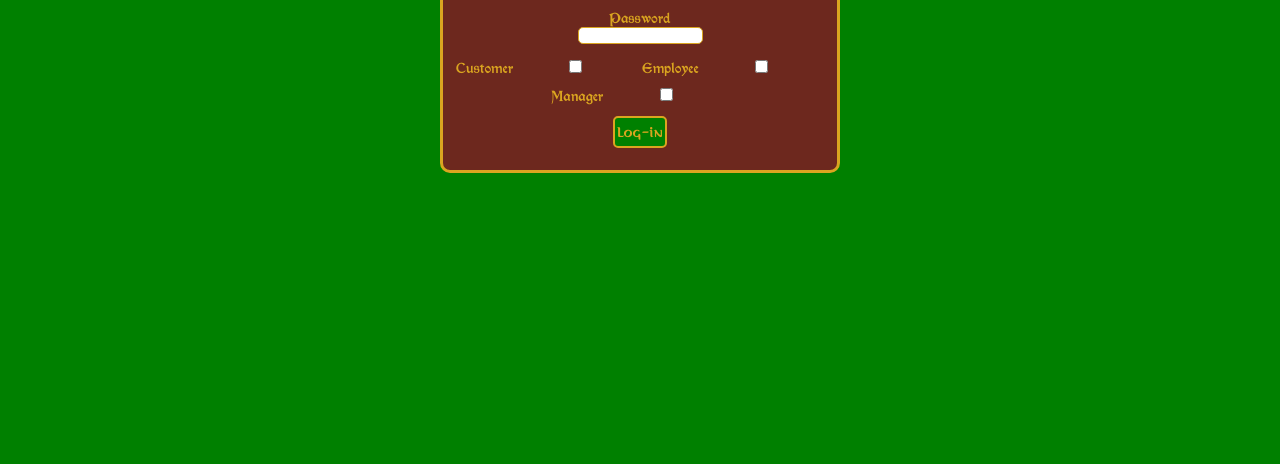
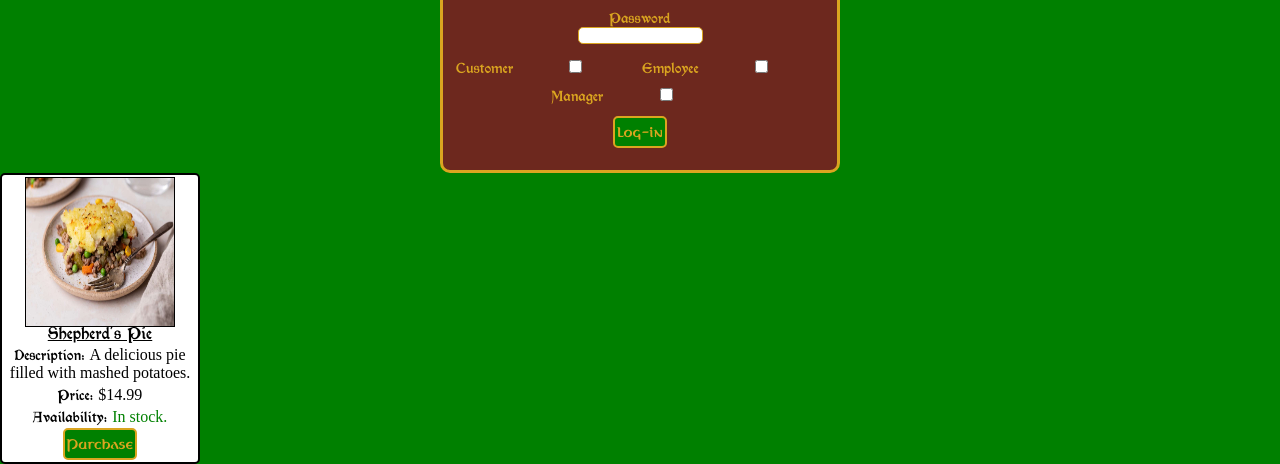
Before and after one commit to bjock7498/finalProj, a plain HTML site: page lucky_shamrock_pub_style_tester.html in a window 1280 px wide. Shown: the part 546-1010 px from the top of the page. Before the commit the page ends 800 px from the top, so only its background shows below. Drawn offline with Linux system fonts and the light colour scheme.

Commit message:
Add files via upload

```diff
--- a/lucky_shamrock_pub_style.css
+++ b/lucky_shamrock_pub_style.css
@@ -161,3 +161,30 @@ list-style-image:url("Menu\ Arrow.png");
     background-color:rgb(58, 141, 58);
     cursor:pointer;
 }
+.menu_item{/*the base slot for a menu item*/
+    border: 2px solid black;
+    border-radius:5px;
+    height:fit-content;
+    width:200px;
+    padding: 2px 3px;
+    display:flex;
+    flex-direction:column;
+    align-items:center;
+    text-align:center;
+    background-color:white;
+}
+.menu_item div{/*edited to be used as containers for information in the menu slots.*/
+margin:2px 0;
+}
+.menu_item img{
+    height:150px;
+    width:150px;
+    border:1px solid black;
+}
+.menu_item h3{
+    font-family:Morris-Roman;
+    text-decoration:underline;
+}
+.menu_item .title{/*used as a modifier for the "title" part of a segment of the menu slot*/
+font-family:Morris-Roman;
+}
--- a/lucky_shamrock_pub_style_tester.html
+++ b/lucky_shamrock_pub_style_tester.html
@@ -43,5 +43,13 @@
                 <div><button class="submit">Log-in</button></div>
             </div>
         </div>
+        <div class="menu_item">
+            <img src="shepherds-pie-menu-pic.jpg">
+            <h3>Shepherd's Pie</h3>
+            <div><span class="title">Description: </span>A delicious pie filled with mashed potatoes.</div>
+            <div><span class="title">Price: </span><span id="price-value"> $14.99</span></div>
+            <div><span class="title">Availability: </span><span id="availability-value" style="color:green;"> In stock.</span></div>
+            <button class="submit">Purchase</button>
+        </div>
     </body>
 </html>
```
Also changed, not shown: shepherds-pie-menu-pic.jpg (added).
